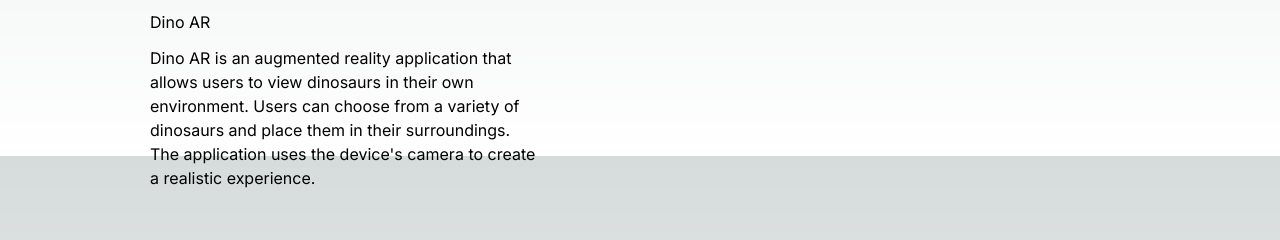
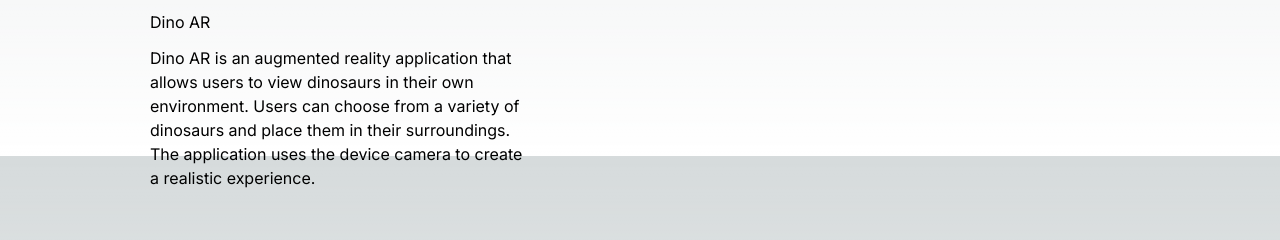
Before and after one commit to KOTTAGENVH/Dino-AR-WEB, a Next.js app in the folder dino-ar/: page / in a window 1280 px wide. Shown: the part 644-884 px from the top of the page. Built offline with nearby package versions, Linux system fonts and the light colour scheme.

Commit message:
Update page.tsx

```diff
--- a/dino-ar/src/app/page.tsx
+++ b/dino-ar/src/app/page.tsx
@@ -24,7 +24,7 @@ export default function Home() {
                   Dino AR is an augmented reality application that allows users
                   to view dinosaurs in their own environment. Users can choose
                   from a variety of dinosaurs and place them in their
-                  surroundings. The application uses the device's camera to
+                  surroundings. The application uses the device camera to
                   create a realistic experience.
                 </p>
               </div>
```
